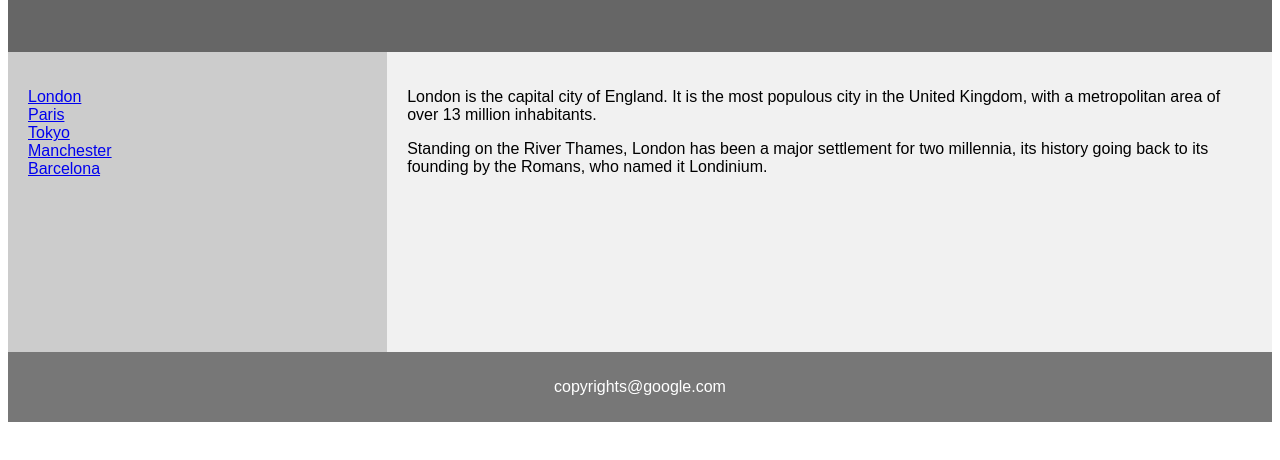
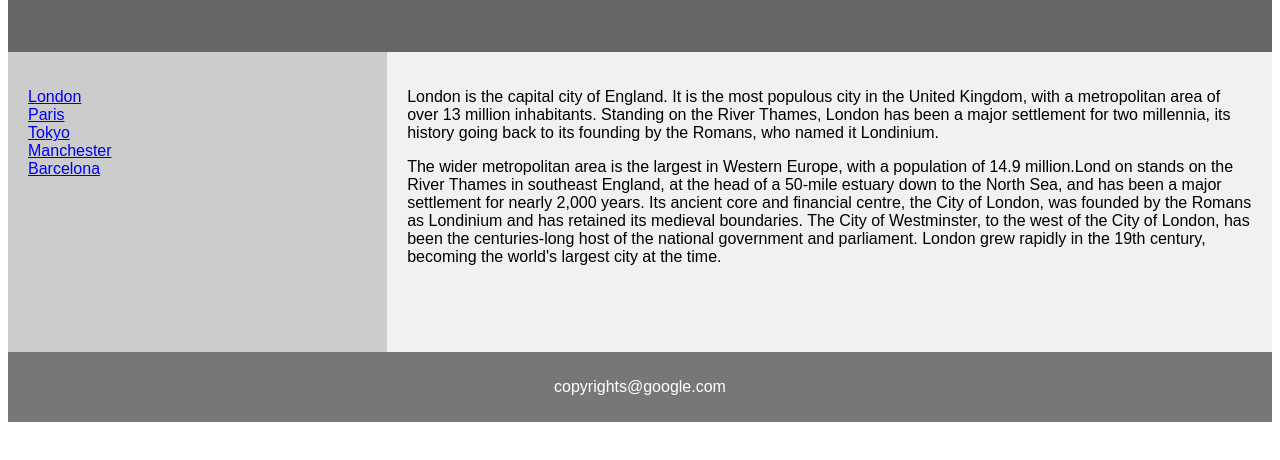
Before and after one commit to selvakumaran17/Frontend1, a plain HTML site: page day 2/layout task/london.html in a window 1280 px wide. Shown: the part 164-624 px from the top of the page. Drawn offline with Linux system fonts and the light colour scheme.

Commit message:
task update

```diff
--- a/day 2/london.html
+++ b/day 2/layout task/london.html
@@ -87,8 +87,10 @@ footer {
   </nav>
 
   <article>
-    <p>London is the capital city of England. It is the most populous city in the  United Kingdom, with a metropolitan area of over 13 million inhabitants.</p>
-    <p>Standing on the River Thames, London has been a major settlement for two millennia, its history going back to its founding by the Romans, who named it Londinium.</p>
+    <p>London is the capital city of England. It is the most populous city in the  United Kingdom, with a metropolitan area of over 13 million inhabitants. Standing on the River Thames, London has been a major settlement for two millennia, its history going back to its founding by the Romans, who named it Londinium.</p>
+    <p>The wider metropolitan area is the largest in Western Europe, with a population of 14.9 million.Lond on stands on the River Thames in southeast England, at the head of a 50-mile estuary down to the North Sea, and has been a major settlement for nearly 2,000 years. Its ancient core and financial centre, the City of London, was founded by the Romans as Londinium and has retained its medieval boundaries. The City of Westminster, to the west of the City of London, has been the centuries-long host of the national government and parliament. London grew rapidly in the 19th century, becoming the world's largest city at the time.</p>
+
+
   </article>
 </section>
 
```
Also changed, not shown: day 2/layout task/barcelona.html (renamed from day 2/barcelona.html), day 2/layout task/layout.html (renamed from day 2/layout.html), day 2/layout task/manchester.html (renamed from day 2/manchester.html), day 2/layout task/paris.html (renamed from day 2/paris.html), day 2/layout task/tokyo.html (renamed from day 2/tokyo.html).
